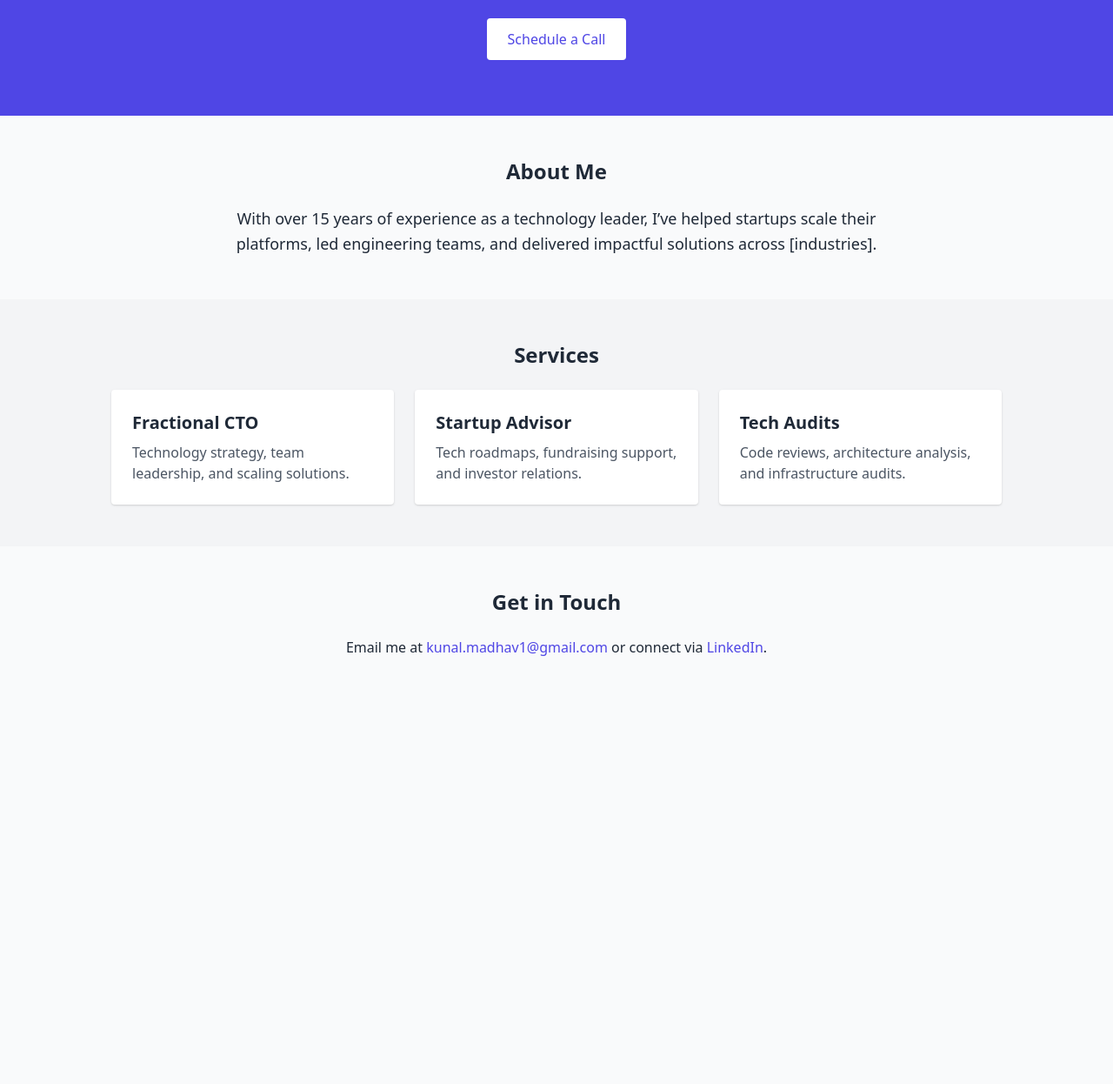
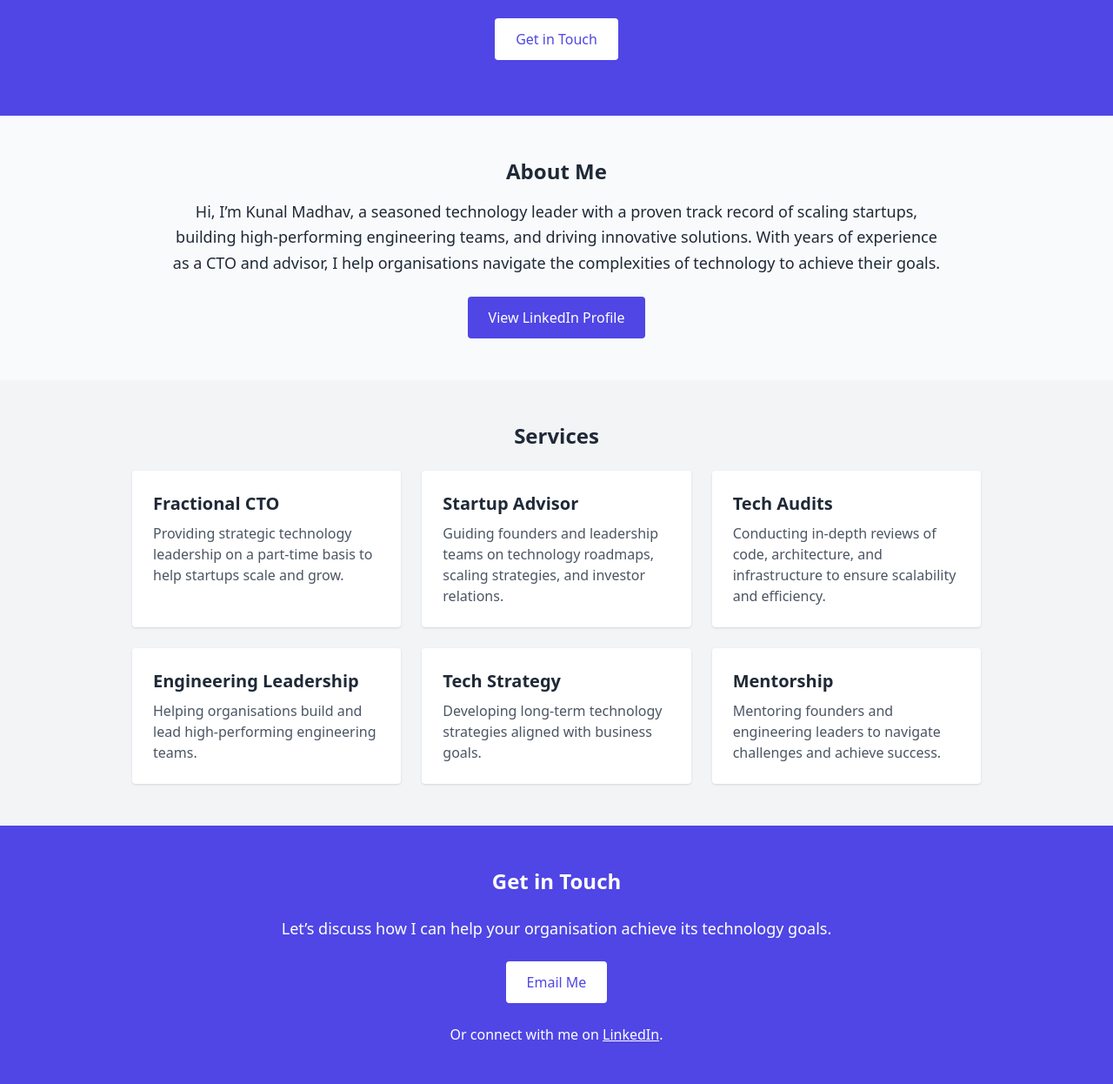
Before and after one commit to gando001/gando001.github.io, a plain HTML site: page index.html in a window 1280 px wide. Shown: the part 183-1429 px from the top of the page at 87% size. Before the commit the page ends 987 px from the top, so only its background shows below. Drawn offline with nearby package versions, Linux system fonts and the light colour scheme.

Commit message:
Update index.html

```diff
--- a/index.html
+++ b/index.html
@@ -3,54 +3,87 @@
 <head>
     <meta charset="UTF-8">
     <meta name="viewport" content="width=device-width, initial-scale=1.0">
-  <title>Kunal Madhav - Fractional CTO & Tech Advisor</title>
-  <link href="https://cdn.jsdelivr.net/npm/tailwindcss@2.2.19/dist/tailwind.min.css" rel="stylesheet">
+    <meta name="description" content="Kunal Madhav - Fractional CTO, Startup Advisor, and Technology Leader">
+    <meta name="keywords" content="Fractional CTO, Startup Advisor, Tech Audits, CTO, Head of Engineering">
+    <title>Kunal Madhav - Fractional CTO & Advisor</title>
+    <script src="https://cdn.tailwindcss.com"></script>
 </head>
 <body class="bg-gray-50 text-gray-800 font-sans">
-
     <!-- Hero Section -->
-  <section class="bg-indigo-600 text-white text-center py-16">
+    <section class="bg-indigo-600 text-white py-16 text-center">
+        <div class="max-w-4xl mx-auto px-4">
             <h1 class="text-4xl font-bold">Kunal Madhav</h1>
-    <p class="text-xl mt-4">Fractional CTO & Tech Advisor</p>
-    <p class="mt-2">Helping startups scale smarter with innovative strategies and leadership.</p>
-    <a href="#contact" class="mt-6 inline-block bg-white text-indigo-600 px-6 py-3 rounded font-medium">
-      Schedule a Call
+            <p class="mt-4 text-xl">Fractional CTO | Startup Advisor | Tech Leader</p>
+            <p class="mt-2">Empowering startups and organisations with innovative technology strategies.</p>
+            <a href="#contact" class="mt-6 inline-block bg-white text-indigo-600 px-6 py-3 rounded font-medium hover:bg-gray-100 transition">
+                Get in Touch
             </a>
+        </div>
     </section>
 
-  <!-- About Me Section -->
-  <section class="py-12 px-8">
-    <h2 class="text-2xl font-bold text-center mb-6">About Me</h2>
-    <p class="text-lg leading-relaxed max-w-3xl mx-auto text-center">
-      With over 15 years of experience as a technology leader, I’ve helped startups scale their platforms,
-      led engineering teams, and delivered impactful solutions across [industries].
+    <!-- About Section -->
+    <section class="py-12 px-6">
+        <div class="max-w-4xl mx-auto text-center">
+            <h2 class="text-2xl font-bold mb-4">About Me</h2>
+            <p class="text-lg leading-relaxed">
+                Hi, I’m Kunal Madhav, a seasoned technology leader with a proven track record of scaling startups,
+                building high-performing engineering teams, and driving innovative solutions. With years of experience
+                as a CTO and advisor, I help organisations navigate the complexities of technology to achieve their goals.
             </p>
+            <a href="https://www.linkedin.com/in/kunal-madhav-16068450/" target="_blank" class="mt-6 inline-block bg-indigo-600 text-white px-6 py-3 rounded font-medium hover:bg-indigo-700 transition">
+                View LinkedIn Profile
+            </a>
+        </div>
     </section>
 
     <!-- Services Section -->
     <section class="py-12 bg-gray-100">
+        <div class="max-w-5xl mx-auto px-6">
             <h2 class="text-2xl font-bold text-center mb-6">Services</h2>
-    <div class="grid grid-cols-1 md:grid-cols-2 lg:grid-cols-3 gap-6 max-w-5xl mx-auto">
+            <div class="grid grid-cols-1 md:grid-cols-2 lg:grid-cols-3 gap-6">
                 <div class="bg-white p-6 shadow rounded">
                     <h3 class="text-xl font-bold">Fractional CTO</h3>
-        <p class="mt-2 text-gray-600">Technology strategy, team leadership, and scaling solutions.</p>
+                    <p class="mt-2 text-gray-600">Providing strategic technology leadership on a part-time basis to help startups scale and grow.</p>
                 </div>
                 <div class="bg-white p-6 shadow rounded">
                     <h3 class="text-xl font-bold">Startup Advisor</h3>
-        <p class="mt-2 text-gray-600">Tech roadmaps, fundraising support, and investor relations.</p>
+                    <p class="mt-2 text-gray-600">Guiding founders and leadership teams on technology roadmaps, scaling strategies, and investor relations.</p>
                 </div>
                 <div class="bg-white p-6 shadow rounded">
                     <h3 class="text-xl font-bold">Tech Audits</h3>
-        <p class="mt-2 text-gray-600">Code reviews, architecture analysis, and infrastructure audits.</p>
+                    <p class="mt-2 text-gray-600">Conducting in-depth reviews of code, architecture, and infrastructure to ensure scalability and efficiency.</p>
+                </div>
+                <div class="bg-white p-6 shadow rounded">
+                    <h3 class="text-xl font-bold">Engineering Leadership</h3>
+                    <p class="mt-2 text-gray-600">Helping organisations build and lead high-performing engineering teams.</p>
+                </div>
+                <div class="bg-white p-6 shadow rounded">
+                    <h3 class="text-xl font-bold">Tech Strategy</h3>
+                    <p class="mt-2 text-gray-600">Developing long-term technology strategies aligned with business goals.</p>
+                </div>
+                <div class="bg-white p-6 shadow rounded">
+                    <h3 class="text-xl font-bold">Mentorship</h3>
+                    <p class="mt-2 text-gray-600">Mentoring founders and engineering leaders to navigate challenges and achieve success.</p>
+                </div>
             </div>
         </div>
     </section>
 
     <!-- Contact Section -->
-  <section id="contact" class="py-12">
-    <h2 class="text-2xl font-bold text-center mb-6">Get in Touch</h2>
-    <p class="text-center">Email me at <a href="mailto:kunal.madhav1@gmail.com" class="text-indigo-600">kunal.madhav1@gmail.com</a> or connect via <a href="https://www.linkedin.com/in/kunal-madhav-16068450" class="text-indigo-600">LinkedIn</a>.</p>
+    <section id="contact" class="py-12 bg-indigo-600 text-white">
+        <div class="max-w-4xl mx-auto px-6 text-center">
+            <h2 class="text-2xl font-bold mb-6">Get in Touch</h2>
+            <p class="text-lg mb-6">Let’s discuss how I can help your organisation achieve its technology goals.</p>
+            <a href="mailto:kunal.madhav1@gmail.com" class="inline-block bg-white text-indigo-600 px-6 py-3 rounded font-medium hover:bg-gray-100 transition">
+                Email Me
+            </a>
+            <p class="mt-6">Or connect with me on <a href="https://www.linkedin.com/in/kunal-madhav-16068450/" target="_blank" class="text-white underline">LinkedIn</a>.</p>
+        </div>
     </section>
 
+    <!-- Footer -->
+    <footer class="py-6 bg-gray-800 text-white text-center">
+        <p>&copy; 2025 Kunal Madhav. All rights reserved.</p>
+    </footer>
 </body>
 </html>
```
Lines whose indentation alone changed are shown as unchanged.
